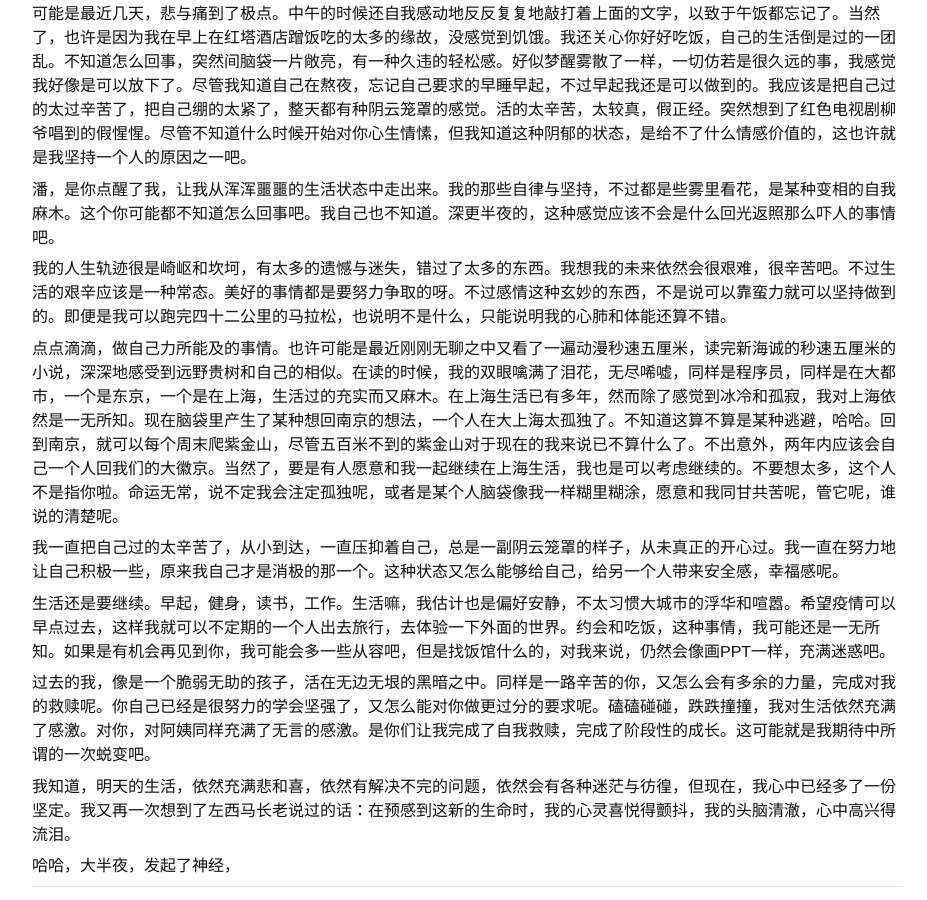
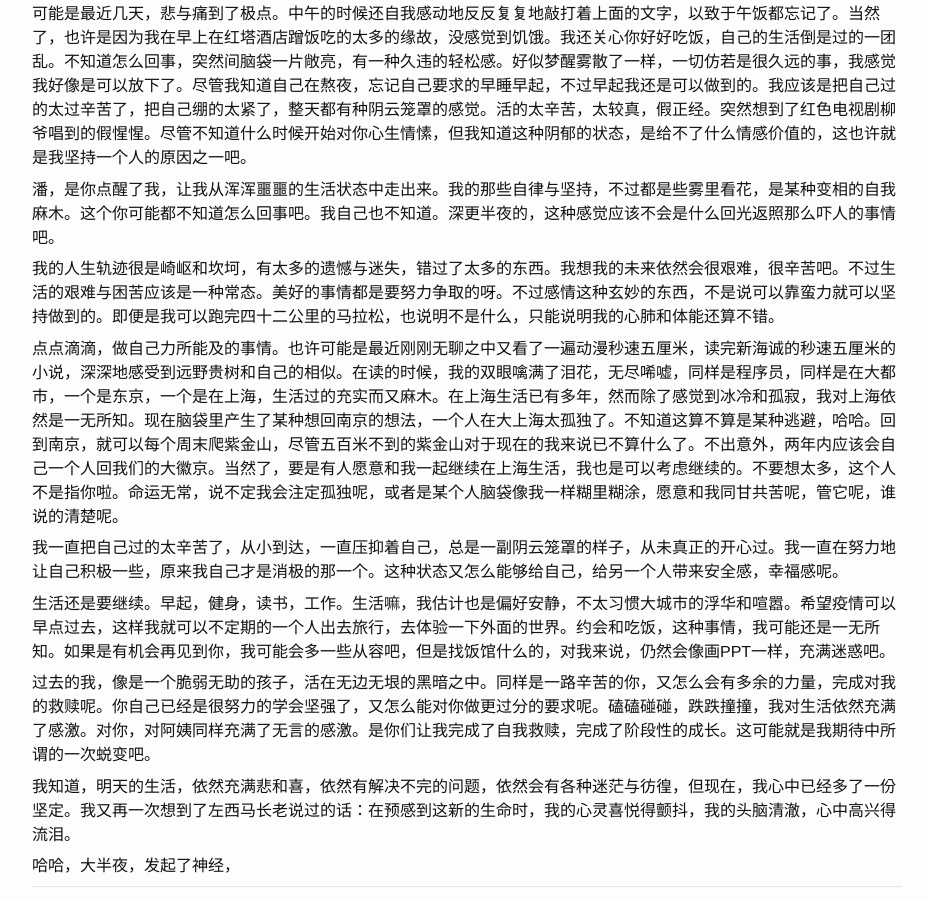
Before and after one commit to lianyu1115/lianyu, a Jekyll site: the page built from _journals/2021-01-06-未完成的初恋.md, in a window 1280 px wide and 900 px high, scrolled down 733 px. Shown: the whole window, without its empty margins (173-1100 px from the left). Built offline with Jekyll 4.4.1, drawn with Linux system fonts in a browser that asks for light colours.

Commit message:
Update 2021-01-06-未完成的初恋.md

```diff
--- a/_journals/2021-01-06-未完成的初恋.md
+++ b/_journals/2021-01-06-未完成的初恋.md
@@ -40,7 +40,7 @@ the last letter. please forgive me. try to be happy.
 
 潘，是你点醒了我，让我从浑浑噩噩的生活状态中走出来。我的那些自律与坚持，不过都是些雾里看花，是某种变相的自我麻木。这个你可能都不知道怎么回事吧。我自己也不知道。深更半夜的，这种感觉应该不会是什么回光返照那么吓人的事情吧。
 
-我的人生轨迹很是崎岖和坎坷，有太多的遗憾与迷失，错过了太多的东西。我想我的未来依然会很艰难，很辛苦吧。不过生活的艰辛应该是一种常态。美好的事情都是要努力争取的呀。不过感情这种玄妙的东西，不是说可以靠蛮力就可以坚持做到的。即便是我可以跑完四十二公里的马拉松，也说明不是什么，只能说明我的心肺和体能还算不错。
+我的人生轨迹很是崎岖和坎坷，有太多的遗憾与迷失，错过了太多的东西。我想我的未来依然会很艰难，很辛苦吧。不过生活的艰难与困苦应该是一种常态。美好的事情都是要努力争取的呀。不过感情这种玄妙的东西，不是说可以靠蛮力就可以坚持做到的。即便是我可以跑完四十二公里的马拉松，也说明不是什么，只能说明我的心肺和体能还算不错。
 
 点点滴滴，做自己力所能及的事情。也许可能是最近刚刚无聊之中又看了一遍动漫秒速五厘米，读完新海诚的秒速五厘米的小说，深深地感受到远野贵树和自己的相似。在读的时候，我的双眼噙满了泪花，无尽唏嘘，同样是程序员，同样是在大都市，一个是东京，一个是在上海，生活过的充实而又麻木。在上海生活已有多年，然而除了感觉到冰冷和孤寂，我对上海依然是一无所知。现在脑袋里产生了某种想回南京的想法，一个人在大上海太孤独了。不知道这算不算是某种逃避，哈哈。回到南京，就可以每个周末爬紫金山，尽管五百米不到的紫金山对于现在的我来说已不算什么了。不出意外，两年内应该会自己一个人回我们的大徽京。当然了，要是有人愿意和我一起继续在上海生活，我也是可以考虑继续的。不要想太多，这个人不是指你啦。命运无常，说不定我会注定孤独呢，或者是某个人脑袋像我一样糊里糊涂，愿意和我同甘共苦呢，管它呢，谁说的清楚呢。
 
```
